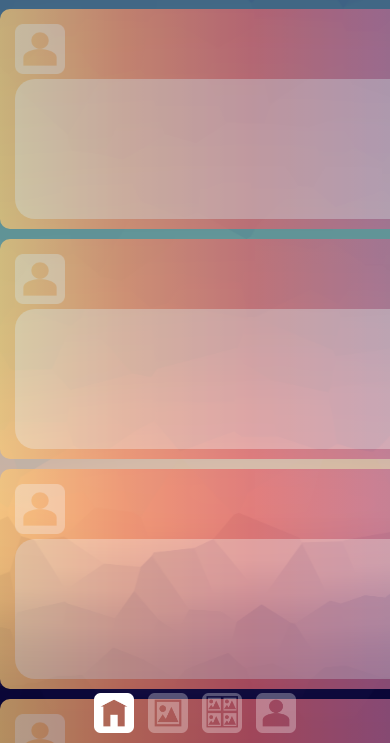
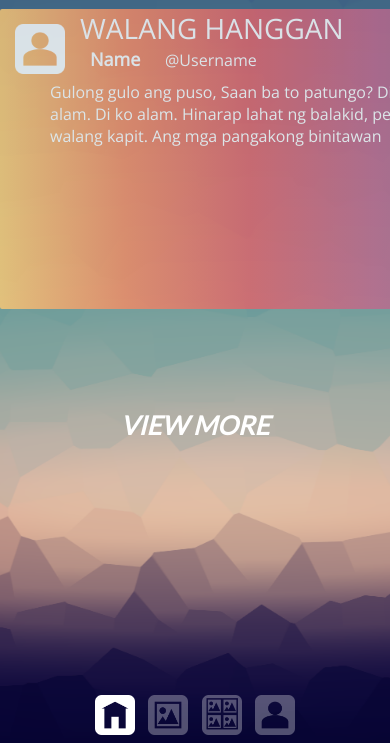
Before and after one commit to junaaaaloo/WEBAPDE---MP1, a plain HTML site: page index.html in a window 390 px wide. Shown: the part 101-844 px from the top of the page. Drawn offline with nearby package versions, Linux system fonts and the light colour scheme.

Commit message:
Updated posts with classes

```diff
--- a/index.html
+++ b/index.html
@@ -21,25 +21,25 @@
                 </div>
 
                 <ul id = "topNavigationBarContainer">
-                    <li class = "navIcon active" data-message = "Posts" data-container = "postContainer">
+                    <li class = "navIcon active">
                         <a href = "index.html">
                             <div class = "navLinkIcon" id = "home"> </div>
                             <div class = "navIconText"> POSTS </div>
                         </a>
                     </li>
-                    <li class = "navIcon" data-message = "Images" data-container = "imageContainer">
+                    <li class = "navIcon">
                         <a href = "images.html">
                             <div class = "navLinkIcon" id = "images"> </div>
                             <div class = "navIconText"> IMAGES </div>
                         </a>
                     </li>
-                    <li class = "navIcon" data-message = "Albums" data-container = "albumContainer">
+                    <li class = "navIcon">
                         <a href = "albums.html">
                             <div class = "navLinkIcon" id = "albums"> </div>
                             <div class = "navIconText"> ALBUMS </div>
                         </a>
                     </li>
-                    <li class = "navIcon" data-message = "Users" data-container = "userContainer">
+                    <li class = "navIcon">
                         <a href = "users.html">
                             <div class = "navLinkIcon" id = "users"> </div>
                             <div class = "navIconText"> USERS </div>
@@ -58,88 +58,16 @@
             <div id = "wholePanel">
                 <div class = "container" id = "postContainer">
                     <div class = "post">
-                        <div class = "picture">
+                            <div class = "picture"> </div>
+                            <span class = "postTitle"> WALANG HANGGAN </span>
+                            <br>
+                            <span class = "name"> Name </span>
+                            <span class = "username"> @Username </span>
+                            <br>
 
-                        </div>
-                        <div class = "content">
-
-                        </div>
-                    </div>
-                    <div class = "post">
-                        <div class = "picture">
-
-                        </div>
-                        <div class = "content">
-
-                        </div>
-                    </div>
-                    <div class = "post">
-                        <div class = "picture">
-
-                        </div>
-                        <div class = "content">
-
-                        </div>
-                    </div>
-                    <div class = "post">
-                        <div class = "picture">
-
-                        </div>
-                        <div class = "content">
-
-                        </div>
-                    </div>
-                    <div class = "post">
-                        <div class = "picture">
-
-                        </div>
-                        <div class = "content">
-
-                        </div>
-                    </div>
-                    <div class = "post">
-                        <div class = "picture">
-
-                        </div>
-                        <div class = "content">
-
-                        </div>
-
-                        <div class = "details">
-
-                        </div>
-                    </div>
-                    <div class = "post">
-                        <div class = "picture">
-
-                        </div>
-                        <div class = "content">
-
-                        </div>
-                    </div>
-                    <div class = "post">
-                        <div class = "picture">
-
-                        </div>
-                        <div class = "content">
-
-                        </div>
-                    </div>
-                    <div class = "post">
-                        <div class = "picture">
-
-                        </div>
-                        <div class = "content">
-
-                        </div>
-                    </div>
-                    <div class = "post">
-                        <div class = "picture">
-
-                        </div>
-                        <div class = "content">
-
-                        </div>
+                            <div class ="contentArea">
+                                <span class = "contentPost"> Gulong gulo ang puso, Saan ba to patungo? Di ko alam. Di ko alam. Hinarap lahat ng balakid, pero bakit walang kapit. Ang mga pangakong binitawan </span>
+                            </div>
                     </div>
                 </div>
 
--- a/styles.css
+++ b/styles.css
@@ -1,4 +1,5 @@
-/* Background and the viewport */
+
+/* ------------ BACKGROUND IMAGE ------------ */
 #background {
 	position: fixed;
 	top: 0;
@@ -17,6 +18,8 @@
     width:100%;
 }
 
+
+/* ------------ VIEWPORT ------------ */
 #viewport {
 	top: 0;
 	bottom: 0;
@@ -26,7 +29,8 @@
     height: 100%;
 }
 
-/* Title and subtitle, Navigation Bars */
+/* ------------ TITLE ------------ */
+
 #title {
     font-family: 'LATO';
     color: white;
@@ -45,6 +49,16 @@
     font-weight: bolder;
 }
 
+.titleContainer {
+    font-size: 38px;
+    width: 100%;
+    text-align: center;
+    font-family: 'Lato';
+    font-weight: bolder;
+    cursor: default;
+}
+
+/* ------------ NAVIGATION BAR ------------ */
 #topNavigationBar {
     z-index: 5;
     position: fixed;
@@ -61,6 +75,8 @@
     width: 100%;
     margin: 0 auto;
     text-align: center;
+    font-family: 'Lato';
+    font-weight: bolder;
 }
 
 .navIcon {
@@ -68,10 +84,9 @@
     display: inline-block;
     width: 150px;
     height: 50px;
-    border-radius: 10px;
+    border-radius: 2px;
     opacity: 0.3;
     transition: background-color 0.5s, opacity 0.5s;
-
 }
 
 .navIcon:hover {
@@ -92,7 +107,6 @@
     bottom: 0;
     line-height: 50px;
     color: white;
-
 }
 
 .navLinkIcon {
@@ -121,12 +135,8 @@
     background-position: -80px 0px;
 }
 
-.post, #topNavigationBarContainer {
-    font-family: 'Open Sans';
-    color:white;
-}
+/* ------------ MIDDLE PANNEL AND CONTAINERS ------------ */
 
-/* Posts, Images, User Profiles */
 #WholePanel {
     position: absolute;
     left: 0;
@@ -145,27 +155,31 @@
     margin-bottom: 200px
 }
 
-
 #imageContainer {
     display: flex;
     flex-wrap: wrap;
+    width: 80%;
+    margin-left: auto;
+    margin-right: auto;
 
 }
 
-.picture, .details, .content, .imageContent {
+.picture, .details, .imagePost{
     background-color: white;
-    opacity: 0.4;
-    border-radius: 5px;
+    opacity: 1;
+    border-radius: 2px;
 }
 
-.post, .imagePost, .user {
+.post, .user {
+    font-family: 'Open Sans';
+    color:white;
     position: relative;
     margin: auto;
     left: 0;
     right: 0;
-    opacity: 0.7;
+    opacity: 0.8;
     width: 500px;
-    border-radius: 10px;
+    border-radius: 2px;
     margin-top: 10px;
     margin-bottom: 10px;
     background: linear-gradient(to right, #FECA74, #F68B64, #E2636A, #C1678C, #996C93);
@@ -173,15 +187,50 @@
 }
 
 .post {
-    height: 220px;
-    flex-grow: 1;
+    height: 200px;
 }
 
 
 .post:hover {
     width: 510px;
-    height: 230px;
+    height: 220px;
     opacity: 0.95;
+}
+
+.post .postTitle {
+    font-size: 30px;
+    padding-top: 5px;
+    padding-left: 80px;
+}
+
+.post .name {
+    font-weight: bolder;
+    font-size: 18px;
+    padding-left: 10px;
+    padding-right: 10px;
+    margin-left: 80px;
+}
+
+.post .username {
+    font-weight: lighter;
+    font-size: 17px;
+    padding-left: 10px;
+    padding-right: 10px;
+}
+
+.post .contentPost {
+    font-size: 16px;
+    margin: 0 auto;
+    left: 0px;
+    right: 0px;
+    text-align: justify;
+}
+
+.post .contentArea {
+    width: 95%;
+    margin: 0 auto;
+    border-color: white;
+    padding-top: 10px;
 }
 
 .picture {
@@ -220,32 +269,25 @@
     border-radius: 10px;
 }
 
-.post .content {
-    position: absolute;
-    height: 140px;
-    top: 70px;
-    border-radius: 20px;
-    left: 15px;
-    right: 15px;
+.imagePost {
+    text-align: center;
+    width: 150px;
+    height: 150px;
+    margin: 10px auto;
+    padding: 10px;
+    opacity: 0.70;
+    transition: opacity 0.5s, width 0.5s, height 0.5s;
 }
 
-.imagePost {
-    text-align: center;
-    width: 170px;
-    height: 170px;
+.imagePost:hover {
+    opacity: 0.95;
+    width: 160px;
+    height: 160px;
 }
 
 .imageContent {
-    width: 90%;
-    height: 90%;
-    margin: 5%;
-
-}
-
-.imagePost:hover {
-    width: 180px;
-    height: 180px;
-    opacity: 1;
+    width: 100%;
+    height: 100%;
 }
 
 .user {
@@ -259,6 +301,8 @@
     width: 510px;
     height: 110px;
 }
+
+/* ------------ VIEW MORE ------------ */
 
 .more {
     text-decoration: none;
@@ -285,6 +329,7 @@
     height:100px;
 }
 
+/* ------------ SEARCH BAR ------------ */
 #searchMessage {
     display: block;
     position: absolute;
@@ -332,42 +377,15 @@
     float: right;
 }
 
-.titleContainer {
-    font-size: 38px;
-    width: 100%;
-    text-align: center;
-    font-family: 'Lato';
-    font-weight: bolder;
-    cursor: default;
-}
-
-.post .picture:hover {
-    position: absolute;
-    background: url(resources/spritesheet.png);
-    left: 15px;
-    top: 15px;
-    background-size: 250px 200px;
-    background-position: 100px 200px;
-    width: 50px;
-    height: 50px;
-}
-
+/* ------------ MEDIA QUERIES ------------ */
 @media screen and (max-height: 600px) {
-    .post .content {
-        position: absolute;
-        top: 10px;
-        left: 70px;
-        right: 10px;
-        height: 80%;
-    }
-
     .post {
-        width: 80%;
+        width: 90%;
         height: 150px;
     }
 
     .post:hover {
-        width: 85%;
+        width: 92%;
         height: 160px;
     }
 
@@ -382,6 +400,10 @@
         height: 50px;
     }
 
+    #imageContainer {
+        display: block;
+    }
+
     .user {
         width: 70%;
     }
@@ -390,11 +412,51 @@
         width: 75%;
     }
 }
-@media only screen and (max-width: 400px) {
-
-}
 
 @media only screen and (max-width: 620px) {
+    .post {
+        height: 300px;
+
+    }
+
+    .post:hover {
+        height: 310px;
+    }
+
+    .post .postTitle {
+        font-size: 28px;
+        padding-top: 5px;
+        padding-left: 80px;
+    }
+
+    .post .name {
+        font-weight: bolder;
+        font-size: 18px;
+        padding-left: 10px;
+        padding-right: 10px;
+        margin-left: 80px;
+    }
+
+    .post .username {
+        font-weight: lighter;
+        font-size: 16px;
+        padding-left: 10px;
+        padding-right: 10px;
+    }
+
+    .post .contentPost {
+        font-size: 16px;
+        margin: 0 auto;
+        left: 0px;
+        right: 0px;
+        text-align: justify;
+    }
+
+    .post .contentArea {
+        width: 80%;
+        margin: 0 auto;
+        padding-top: 10px;
+    }
     #topNavigationBarContainer .navIconText {
         visibility: hidden;
     }
@@ -432,9 +494,8 @@
     }
 }
 
-/*
-    COLOR SCHEME:
-    HTML code:	#FECA74
+/*---------- COLOR SCHEME: **************/
+/*  HTML code:	#FECA74
     RGB code:	R: 254 G: 202 B: 116
 
     HTML code:	#F68B64
@@ -447,5 +508,4 @@
     RGB code:	R: 193 G: 103 B: 140
 
     HTML code:	#996C93
-    RGB code:	R: 153 G: 108 B: 147
-*/
+    RGB code:	R: 153 G: 108 B: 147	*/
```
Also changed, not shown: images.html (+1 -1 lines), -dummy-files/MENU2.png (added), -dummy-files/WEBAPDE.jpg (added), -dummy-files/bg-city.jpg (added), -dummy-files/bg-crystal.png (added), -dummy-files/bg-forest.jpg (added), -dummy-files/home.png (added), -dummy-files/images.png (added), -dummy-files/menu.png (added), -dummy-files/search.png (added), -dummy-files/spritesheet.png (added), -dummy-files/users.png (added), 2 other files.
